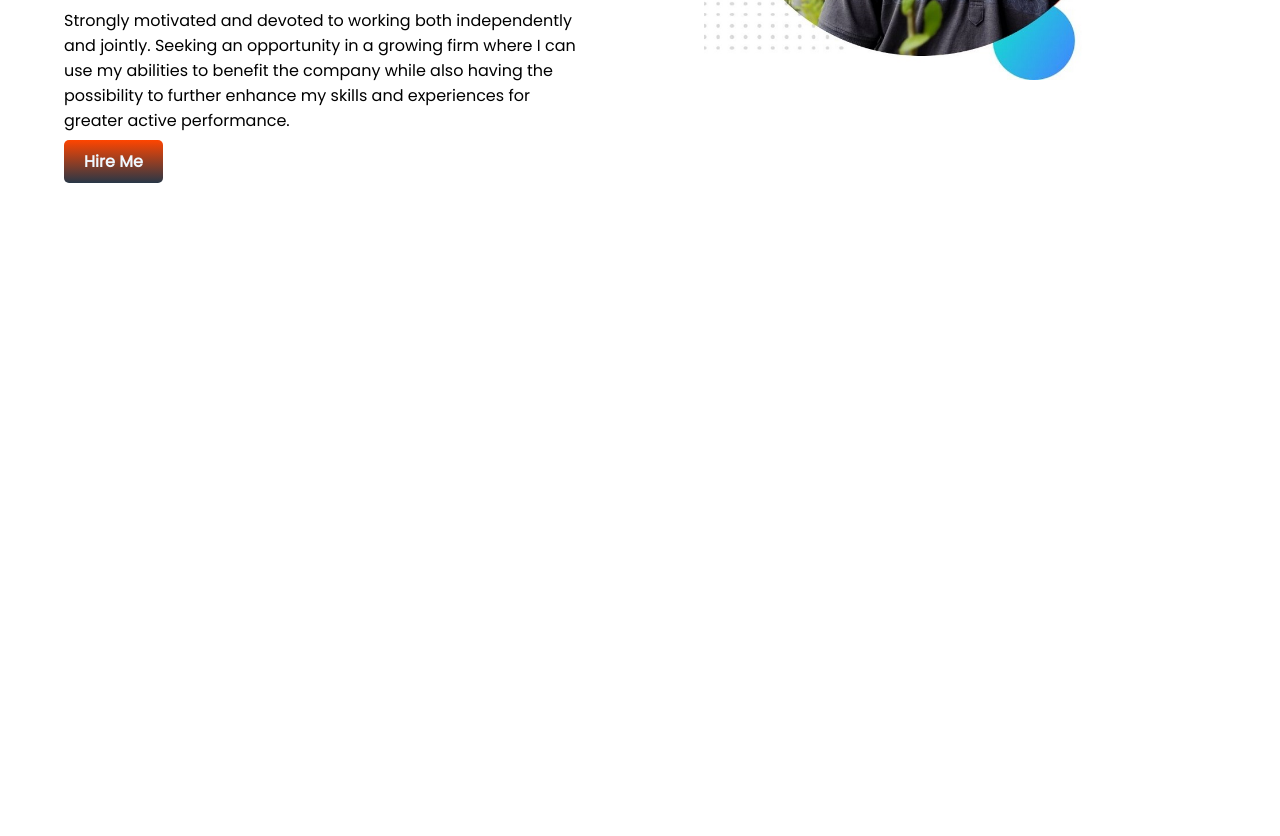
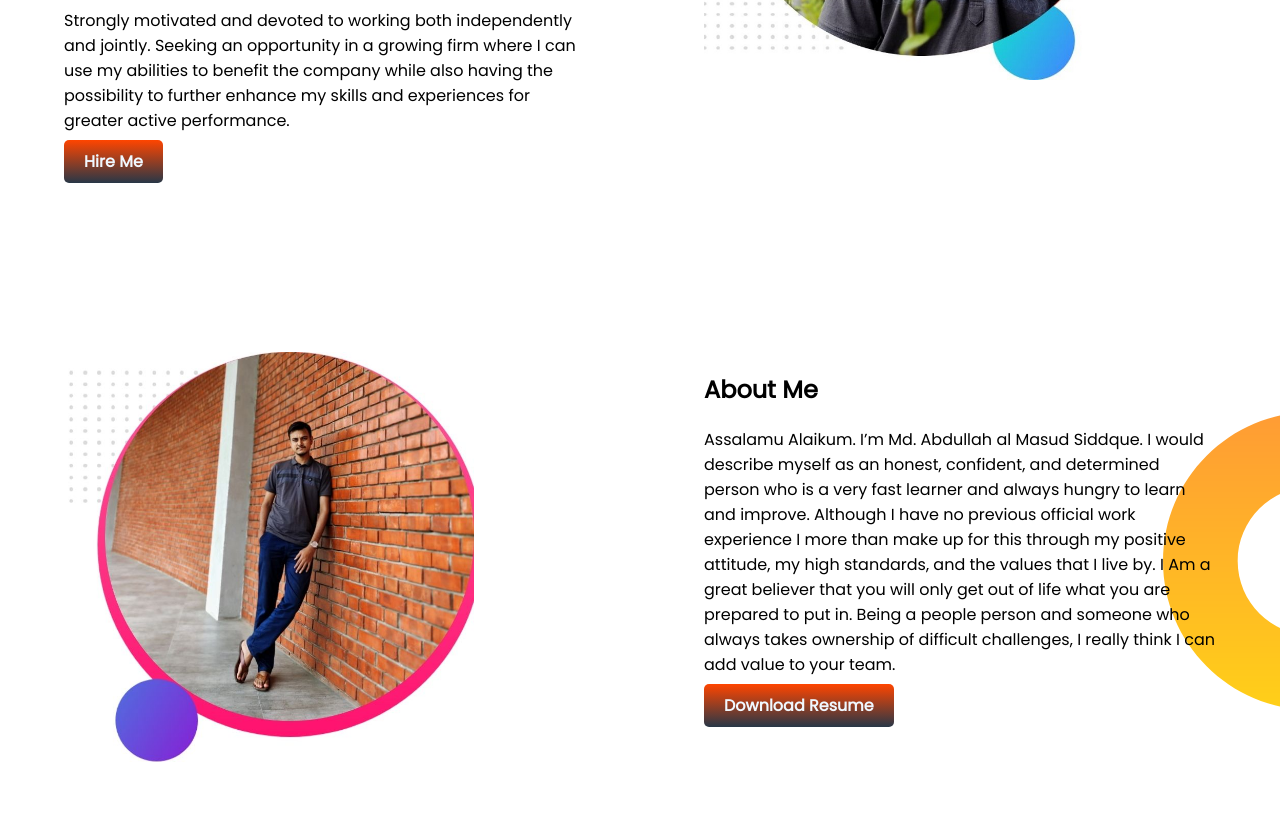
Before and after one commit to masudsiddque/developer-portfolio, a plain HTML site: page index.html in a window 1280 px wide. Shown: the part 378-1214 px from the top of the page. Before the commit the page ends 800 px from the top, so only its background shows below. Drawn offline with Linux system fonts and the light colour scheme.

Commit message:
about me

```diff
--- a/index.html
+++ b/index.html
@@ -30,6 +30,24 @@
             <img src="images/dp.jpg" alt="dp">
         </div>
     </section>
+    <section id="mid-side">
+        <div class="half-width">
+            <img src="images/dp2.jpg" alt="dp2">
+        </div>
+        <div class="half-width">
+            <h2>About Me</h2>
+            <p>Assalamu Alaikum. I’m Md. Abdullah al Masud Siddque. I would describe myself as an honest, confident, and
+                determined person who is a very fast learner and always hungry to learn and improve. Although I have no
+                previous official work experience I more than make up for this through my positive attitude, my high
+                standards, and the values that I live by. I Am a great believer that you will only get out of life what
+                you are prepared to put in.
+                Being a people person and someone who always takes ownership of difficult challenges, I really think I
+                can add value to your team.
+            </p>
+            <a class="Hireme-button" target="_blank"
+                href="https://www.linkedin.com/in/md-abdullah-al-masud-siddque-159720170/">Download Resume</a>
+        </div>
+    </section>
 </body>
 
 </html>
--- a/style.css
+++ b/style.css
@@ -18,6 +18,7 @@ h1 {
 
 section {
     display: flex;
+    margin-bottom: 50px;
 }
 
 .half-width {
@@ -37,3 +38,9 @@ section {
     padding: 10px 20px;
     border-radius: 5px;
 }
+
+#mid-side {
+    background-image: url(images/dream-bg.png);
+    background-repeat: no-repeat;
+    background-position: right;
+}
```
Also changed, not shown: images/dp2.jpg (added).
